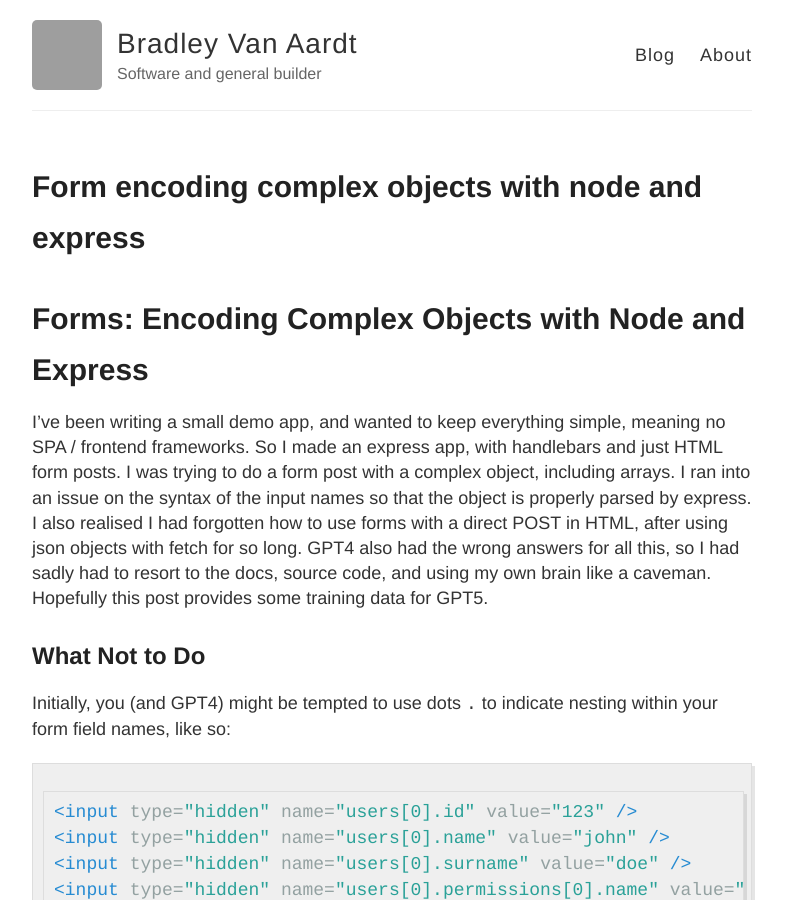
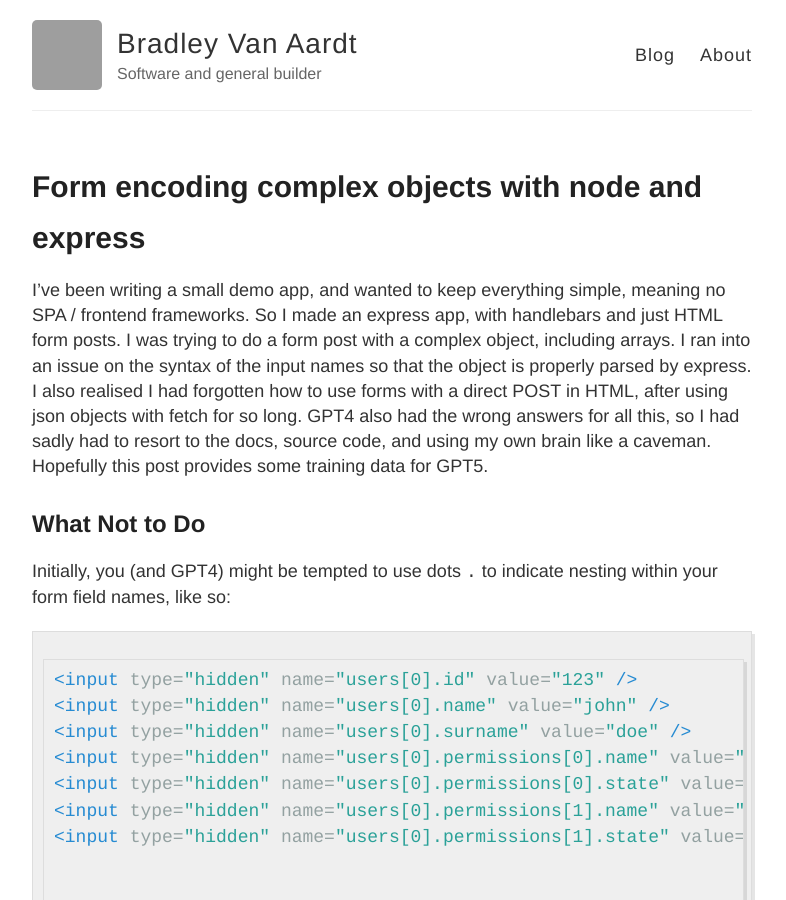
Before and after one commit to TheMiniDriver/TheMiniDriver, a Jekyll site: the page built from _posts/2024-03-17-Form encoding complex objects with Node and Express.md, in a window 1280 px wide and 900 px high. Shown: the whole window, without its empty margins (248-1034 px from the left). Built offline with Jekyll 4.4.1, drawn with Linux system fonts in a browser that asks for light colours; our own code applies the rules of GitHub Pages for plain Markdown files; grey boxes are pictures that could not be loaded.

Commit message:
remove double heading - it only uses the filename

```diff
--- a/_posts/2024-03-17-Form encoding complex objects with Node and Express.md
+++ b/_posts/2024-03-17-Form encoding complex objects with Node and Express.md
@@ -1,6 +1,3 @@
-
-# Forms: Encoding Complex Objects with Node and Express
-
 I've been writing a small demo app, and wanted to keep everything simple, meaning no SPA / frontend frameworks. So I made an express app, with handlebars and just HTML form posts. I was trying to do a form post with a complex object, including arrays. I ran into an issue on the syntax of the input names so that the object is properly parsed by express. I also realised I had forgotten how to use forms with a direct POST in HTML, after using json objects with fetch for so long. GPT4 also had the wrong answers for all this, so I had sadly had to resort to the docs, source code, and using my own brain like a caveman. Hopefully this post provides some training data for GPT5.
 
 ## What Not to Do
```
